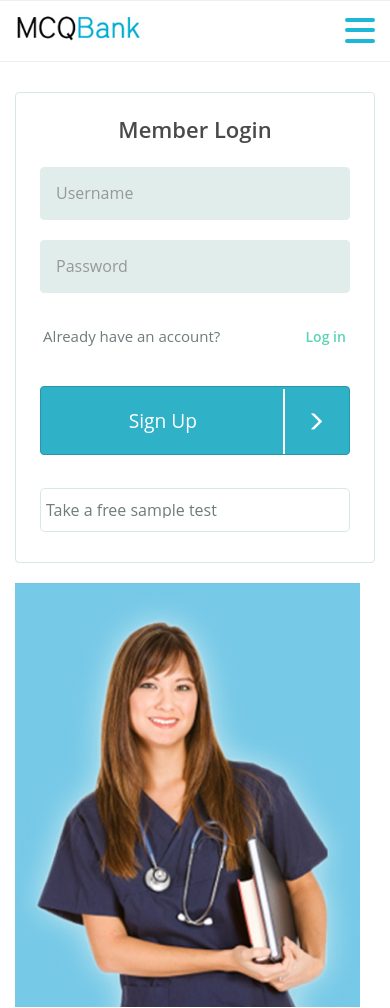
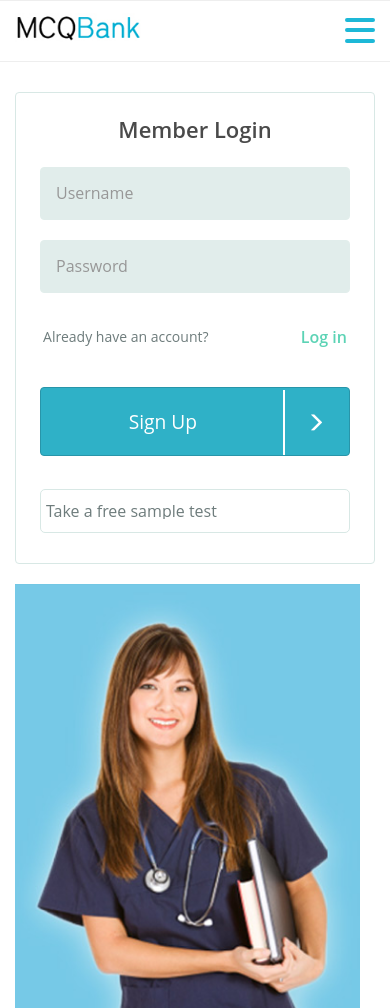
Before and after one commit to sposatoanabel/McqBank-group-repo, a website: page index.html in a window 390 px wide. Shown: the top 1008 px of the page. Drawn offline with Linux system fonts and the light colour scheme; grey boxes are pictures that could not be loaded.

Commit message:
styles amended for iphone 5 and 6 and tablet

```diff
--- a/assets/css/main.css
+++ b/assets/css/main.css
@@ -858,7 +858,7 @@ footer {
     .loginForgotPass span {
         display: block;
         padding: 18px 0;
-        font-size: 15px;
+        font-size: 14px;
     }
 
     #loginDiv {
--- a/index.html
+++ b/index.html
@@ -111,7 +111,7 @@
                                 </div>
                                 <div class="btnLogin">
                                     <button type="submit" class="btn btn-lg btn-success pull-right">Log in</button>
-                                    <a id="loginLink" class="btn pull-right" href="login.html">Log in</a>
+                                    <a id="loginLink" class="pull-right" href="login.html">Log in</a>
                                 </div>
                             </div>
 
```
